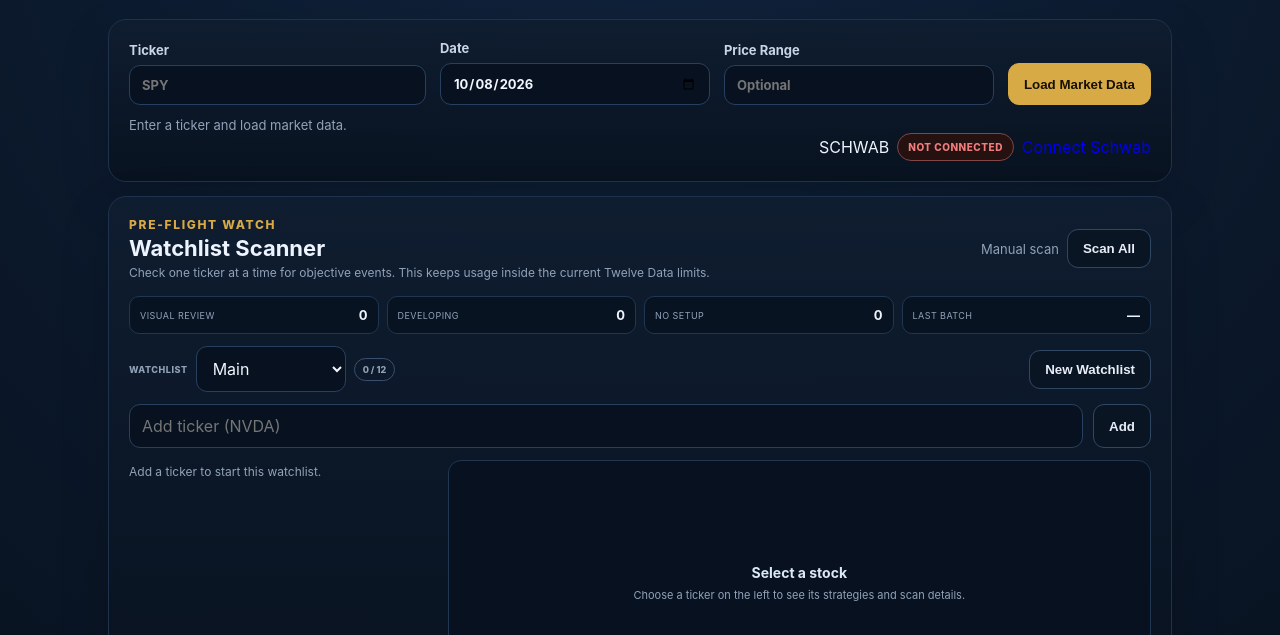
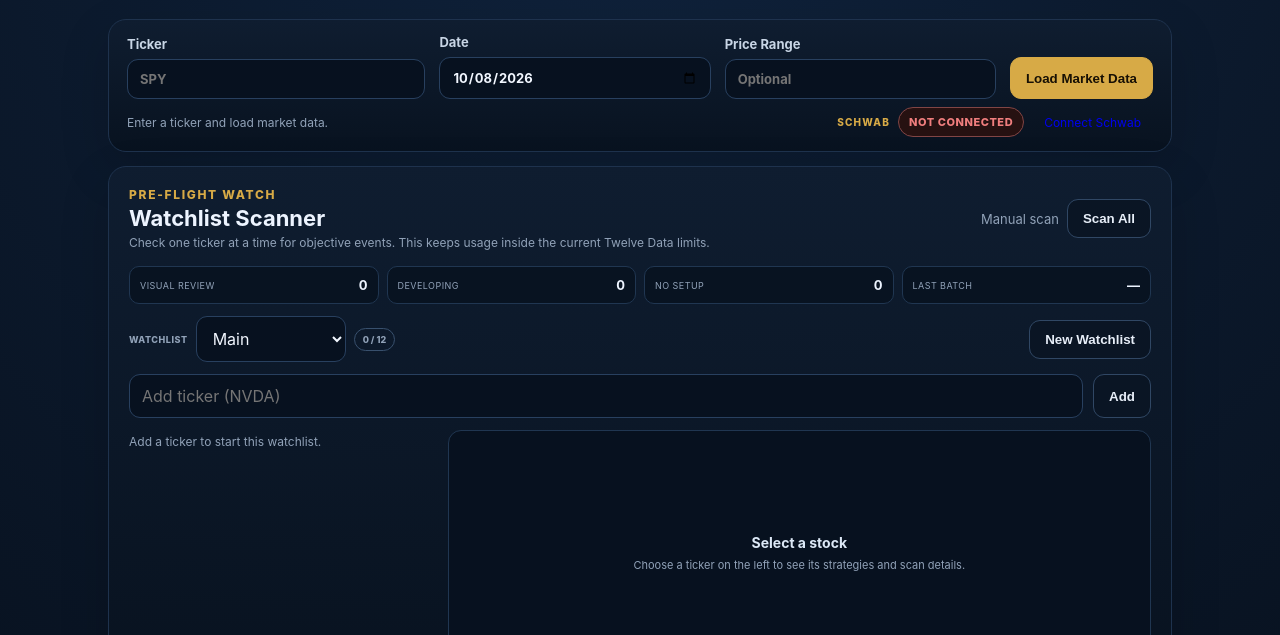
Before and after one commit to otcnpms/preflight-trading, a website: page public/index.html in a window 1280 px wide. Shown: the part 165-800 px from the top of the page. Drawn offline with Linux system fonts and the light colour scheme; no server answers.

Commit message:
Style compact Schwab toolbar and hide diagnostic buttons

```diff
--- a/public/styles.css
+++ b/public/styles.css
@@ -414,3 +414,15 @@ body.modal-open { overflow: hidden; }
   .range-automation-metrics{grid-template-columns:1fr}
   .range-automation-head{align-items:center}
 }
+
+/* Compact market toolbar: connection management is secondary to trading. */
+.compact-market-toolbar { padding: 14px 18px; }
+.compact-market-toolbar .ticker-grid { align-items:end; }
+.compact-market-toolbar .compact-market-footer { display:flex; align-items:center; justify-content:space-between; flex-wrap:wrap; gap:8px 16px; margin-top:8px; }
+.compact-market-toolbar .market-message { margin:0; font-size:12px; }
+.compact-market-toolbar .schwab-actions { display:flex; align-items:center; justify-content:flex-end; gap:8px; flex-wrap:wrap; }
+.compact-market-toolbar .schwab-provider { color:var(--gold); font-size:10px; font-weight:800; letter-spacing:.12em; }
+.compact-market-toolbar #schwabTestBtn,.compact-market-toolbar #schwabOptionsTestBtn,.compact-market-toolbar #schwabDisconnectBtn { display:none !important; }
+.compact-market-toolbar .schwab-connect-btn { font-size:12px; padding:7px 12px; }
+.compact-market-toolbar .schwab-status { font-size:11px; }
+@media (max-width:700px) { .compact-market-toolbar .compact-market-footer { align-items:flex-start; } .compact-market-toolbar .schwab-actions { justify-content:flex-start; } }
```
